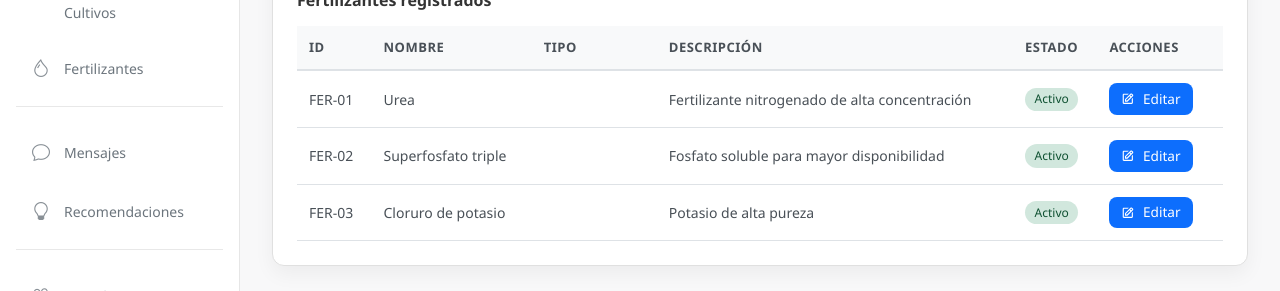
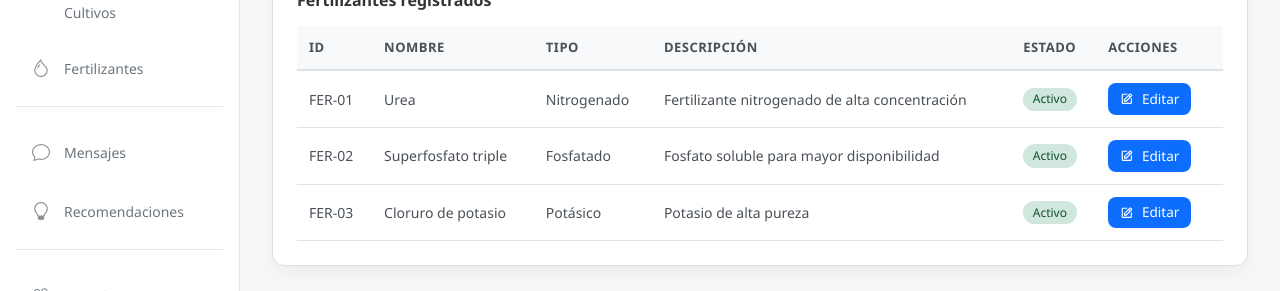
Before and after one commit to hellotaniax/agroamigo-frontend, a React (Create React App) app: page /fertilizantes in a window 1280 px wide. Shown: the part 237-528 px from the top of the page. Built offline with nearby package versions, Linux system fonts and the light colour scheme.

Commit message:
Tabla fertilizantes sin badge

```diff
--- a/src/pages/Fertilizantes/components/FertilizantesTable.jsx
+++ b/src/pages/Fertilizantes/components/FertilizantesTable.jsx
@@ -1,6 +1,6 @@
 import { useState, useEffect } from 'react';
 import TableCard from '../../../components/TableCard';
-import { fertilizantesColumns, tipoFertilizanteBadgeClass, estadoBadgeClass } from '../fertilizantes.config';
+import { fertilizantesColumns, estadoBadgeClass } from '../fertilizantes.config';
 import { ButtonPrimary} from '../../../components/Buttons';
 import { BiEdit } from 'react-icons/bi';
 import FertilizanteForm from './FertilizanteForm';
@@ -12,12 +12,6 @@ export default function FertilizantesTable({ data, loading, showActions = true }
 
   useEffect(() => setTableData(data), [data]);
 
-  const renderTipo = (row) => (
-    <span className={`badge ${tipoFertilizanteBadgeClass[row.tipoNombre] || 'badge-light'}`}>
-      {row.tipoNombre}
-    </span>
-  );
-
   const renderEstado = (row) => (
     <span className={`badge ${estadoBadgeClass[row.estadoNombre] || ''}`}>
       {row.estadoNombre}
@@ -25,7 +19,6 @@ export default function FertilizantesTable({ data, loading, showActions = true }
   );
 
   const columns = fertilizantesColumns.map(col => {
-    if (col.accessor === 'tipoNombre') return { ...col, render: renderTipo };
     if (col.accessor === 'estadoNombre') return { ...col, render: renderEstado };
     return col;
   });
```
